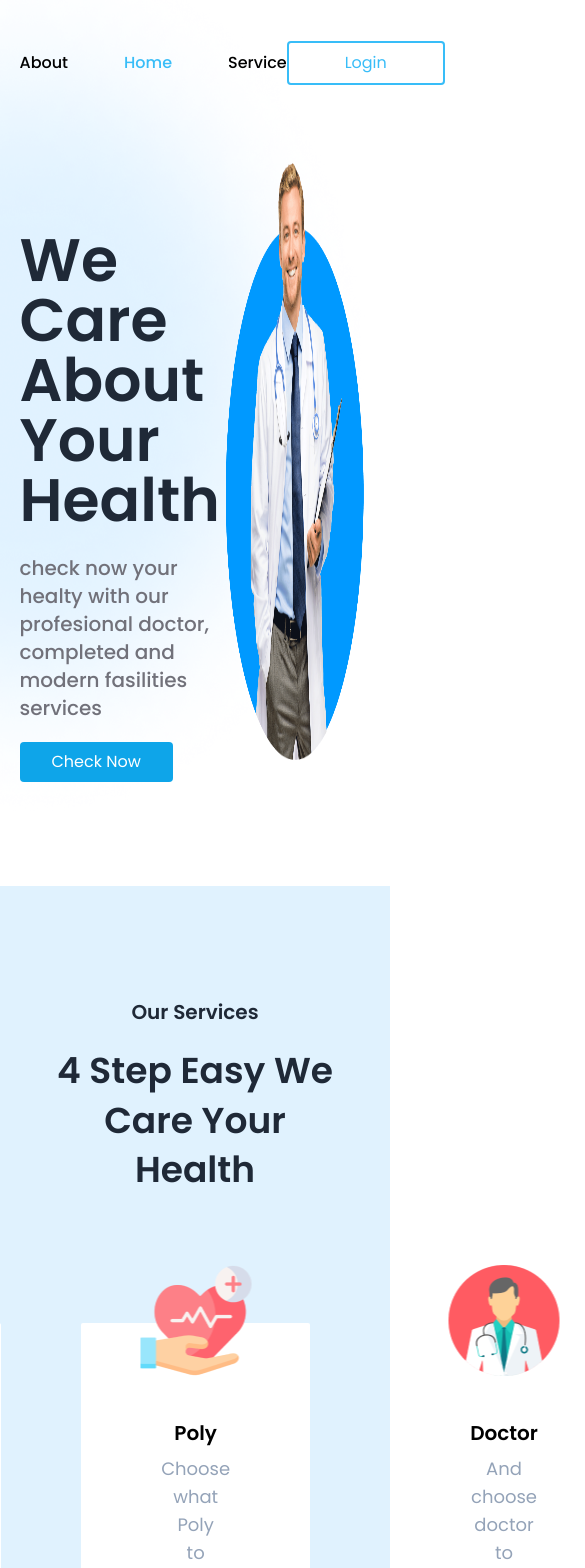
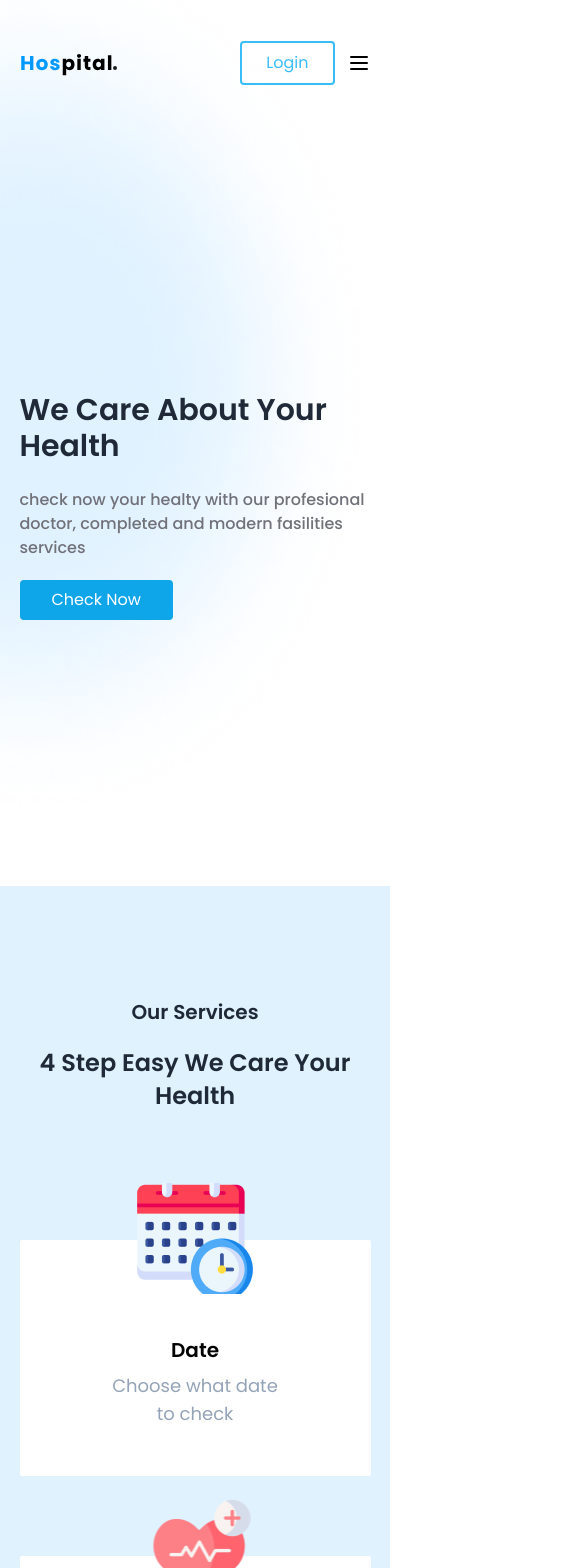
Before and after one commit to ulugbek-code/uic-test, a Vue app: page / in a window 390 px wide. Shown: the top 1568 px of the page, 585 px wide, since content can reach past the window. Built offline with nearby package versions, Linux system fonts and the light colour scheme.

Commit message:
responsive made

```diff
--- a/src/components/UI/NavBar.vue
+++ b/src/components/UI/NavBar.vue
@@ -1,11 +1,11 @@
 <template>
-  <header class="">
+  <header :class="{ 'bg-white': isMobileOpen }">
     <div class="container mx-auto">
       <nav class="flex justify-between items-center">
         <div>
           <img src="../../assets/logo.svg" class="cursor-pointer" alt="" />
         </div>
-        <div class="flex space-x-14 font-medium">
+        <div class="hidden sm:flex space-x-14 font-medium">
           <router-link to="/about" class="hover:text-sky-400"
             >About</router-link
           >
@@ -14,31 +14,73 @@
             >Service</router-link
           >
         </div>
-        <div>
+        <div class="flex items-center gap-3">
           <button
             class="
               border-sky-400
               rounded
               border-2
               py-2
-              px-14
+              px-6
               text-sky-400
               hover:border-sky-500 hover:text-sky-500
+              sm:px-14
             "
           >
             Login
           </button>
+          <svg
+            @click="isMobileOpen = !isMobileOpen"
+            xmlns="http://www.w3.org/2000/svg"
+            class="block cursor-pointer sm:hidden"
+            width="24"
+            height="24"
+            viewBox="0 0 24 24"
+            stroke-width="2"
+            stroke="currentColor"
+            fill="none"
+            stroke-linecap="round"
+            stroke-linejoin="round"
+          >
+            <path stroke="none" d="M0 0h24v24H0z" fill="none"></path>
+            <line x1="4" y1="6" x2="20" y2="6"></line>
+            <line x1="4" y1="12" x2="20" y2="12"></line>
+            <line x1="4" y1="18" x2="20" y2="18"></line>
+          </svg>
         </div>
       </nav>
     </div>
-    <!-- <div v-if="$route.path === '/'" class="h-screen absolute top-0 -z-10">
-      <img src="../../assets/circle.png" alt="" class="w-full h-full" />
-    </div> -->
+    <transition name="fade" mode="out-in">
+      <ul
+        v-if="isMobileOpen"
+        class="absolute w-full font-medium p-8 text-center bg-white"
+      >
+        <li>
+          <router-link to="/about" class="hover:text-sky-400"
+            >About</router-link
+          >
+        </li>
+        <li class="my-4">
+          <router-link to="/" class="hover:text-sky-400">Home</router-link>
+        </li>
+        <li>
+          <router-link to="/service" class="hover:text-sky-400"
+            >Service</router-link
+          >
+        </li>
+      </ul>
+    </transition>
   </header>
 </template>
 
 <script>
-export default {};
+export default {
+  data() {
+    return {
+      isMobileOpen: false,
+    };
+  },
+};
 </script>
 
 <style scoped>
@@ -48,4 +90,17 @@ nav {
 a.router-link-active {
   color: rgb(56 189 248);
 }
+li {
+  user-select: none;
+}
+.fade-enter-from,
+.fade-leave-to {
+  opacity: 0;
+  transform: translateY(-10px);
+}
+
+.fade-enter-active,
+.fade-leave-active {
+  transition: all 0.15s linear;
+}
 </style>
--- a/src/components/UI/TheFooter.vue
+++ b/src/components/UI/TheFooter.vue
@@ -1,10 +1,10 @@
 <template>
   <footer class="bg-sky-100 py-16">
     <div class="container mx-auto">
-      <div class="flex justify-between">
+      <div class="sm:flex justify-between">
         <div class="basis-3/6">
           <img src="../../assets/logo.svg" alt="" />
-          <p class="w-4/5 leading-7 my-4">
+          <p class="w-full sm:w-4/5 leading-7 my-4">
             Our hospital tries to answer the challenges in the community's need
             for quality dental health services but still affordable by a wide
             audience.
@@ -42,7 +42,7 @@
             />
           </div>
         </div>
-        <div class="basis-1/6">
+        <div class="basis-1/6 my-8 sm:my-0 text-center sm:text-left">
           <h5 class="text-xl font-semibold">Menus</h5>
           <ul>
             <li class="my-3 hover:text-sky-400">
@@ -70,7 +70,9 @@
             "
             placeholder="Enter Your Email"
           />
-          <the-button title="Subscribe"></the-button>
+          <div class="float-right sm:float-left">
+            <the-button title="Subscribe"></the-button>
+          </div>
         </div>
       </div>
     </div>
--- a/src/components/home/AboutUs.vue
+++ b/src/components/home/AboutUs.vue
@@ -1,8 +1,8 @@
 <template>
   <section class="h-screen">
     <div class="container mx-auto h-full">
-      <div class="flex h-full items-center">
-        <div class="flex-1 h-3/4">
+      <div class="flex h-full items-center gap-4">
+        <div class="hidden md:block flex-1 h-1/2 lg:h-3/4">
           <img src="../../assets/girl.png" class="h-full mx-auto" alt="" />
         </div>
         <div class="flex-1">
@@ -10,7 +10,7 @@
           <h2 class="text-4xl font-semibold leading-snug text-zinc-800 mb-5">
             We help your Health
           </h2>
-          <p class="text-lg leading-8 text-slate-400 mb-10">
+          <p class="text-normal md:text-lg leading-8 text-slate-400 mb-10">
             This profile describes the activities of health services and medical
             support as well as the facilities and conditions of the General
             Hospital which is reflected in the general public served from all
--- a/src/components/home/DoctorsSection.vue
+++ b/src/components/home/DoctorsSection.vue
@@ -1,15 +1,17 @@
 <template>
-  <section class="h-screen bg-sky-100 p-12">
+  <section class="min-h-screen bg-sky-100 pt-12 pb-24 px-10 sm:p-12">
     <div class="container mx-auto h-full">
       <div class="text-gray-800 text-center mb-12">
         <h5 class="text-xl font-semibold text-zinc-800 mb-5">Our Doctors</h5>
-        <h2 class="text-4xl font-semibold text-zinc-800 leading-snug">
+        <h2
+          class="text-2xl sm:text-4xl font-semibold text-zinc-800 leading-snug"
+        >
           Visit Our Professional <br />
           Specialists
         </h2>
       </div>
-      <div class="flex gap-8">
-        <div class="relative flex-1">
+      <div class="md:flex gap-8">
+        <div class="relative flex-1 doctor">
           <img
             src="../../assets/person1.jpg"
             alt=""
@@ -20,7 +22,7 @@
             position="Orthodontist"
           ></doctor-card>
         </div>
-        <div class="relative flex-1">
+        <div class="relative flex-1 doctor">
           <img
             src="../../assets/person2.png"
             alt=""
@@ -31,7 +33,7 @@
             position="Pediatric "
           ></doctor-card>
         </div>
-        <div class="relative flex-1">
+        <div class="relative flex-1 doctor">
           <img
             src="../../assets/person3.png"
             alt=""
@@ -42,7 +44,7 @@
             position="Dentist"
           ></doctor-card>
         </div>
-        <div class="relative flex-1">
+        <div class="relative flex-1 doctor">
           <img
             src="../../assets/person4.png"
             alt=""
@@ -71,4 +73,9 @@ export default {
 .each-card {
   bottom: -3rem;
 }
+@media (max-width: 768px) {
+  .doctor:not(:last-child) {
+    margin-bottom: 5rem;
+  }
+}
 </style>
--- a/src/components/home/ServiceSection.vue
+++ b/src/components/home/ServiceSection.vue
@@ -1,14 +1,14 @@
 <template>
-  <section class="h-screen bg-sky-100">
+  <section class="min-h-screen bg-sky-100">
     <div class="container h-full mx-auto flex-col py-28">
       <div class="text-gray-800 text-center mb-32">
         <h5 class="text-xl font-semibold mb-5">Our Services</h5>
-        <h2 class="text-4xl font-semibold leading-snug">
+        <h2 class="text-2xl sm:text-4xl font-semibold leading-snug">
           4 Step Easy We Care Your <br />
           Health
         </h2>
       </div>
-      <div class="flex justify-center gap-x-20">
+      <div class="md:flex justify-center gap-x-20">
         <div
           class="
             each
@@ -85,4 +85,9 @@ export default {};
   top: -3.6rem;
   transform: translateX(-50%);
 }
+@media (max-width: 768px) {
+  .each:not(:last-child) {
+    margin-bottom: 5rem;
+  }
+}
 </style>
--- a/src/components/home/ShowCase.vue
+++ b/src/components/home/ShowCase.vue
@@ -3,17 +3,17 @@
     <div class="container mx-auto h-full">
       <div class="flex h-full w-full items-center">
         <div class="flex-1">
-          <h1 class="text-6xl font-bold text-gray-800 mb-6">
+          <h1 class="text-3xl md:text-6xl font-bold text-gray-800 mb-6">
             We Care About Your Health
           </h1>
-          <h5 class="text-xl font-medium text-zinc-500 mb-5">
+          <h5 class="text-normal md:text-xl font-medium text-zinc-500 mb-5">
             check now your healty with our profesional doctor, completed and
             modern fasilities services
           </h5>
           <the-button title="Check Now"></the-button>
         </div>
-        <div class="flex-1 h-full">
-          <img src="../../assets/hero.png" class="ml-auto h-5/6" alt="" />
+        <div class="hidden sm:block flex-1 md:h-full">
+          <img src="../../assets/hero.png" class="ml-auto md:h-5/6" alt="" />
         </div>
       </div>
     </div>
--- a/src/components/home/TestimonialSection.vue
+++ b/src/components/home/TestimonialSection.vue
@@ -3,14 +3,24 @@
     <div class="container mx-auto">
       <div class="text-gray-800 mb-12">
         <h5 class="text-xl font-semibold text-zinc-800 mb-5">Testimonials</h5>
-        <h2 class="text-4xl font-semibold text-zinc-800 leading-snug">
+        <h2
+          class="text-2xl md:text-4xl font-semibold text-zinc-800 leading-snug"
+        >
           What they say after visiting <br />
           our hospital
         </h2>
       </div>
-      <div class="flex gap-4 mb-20">
+      <div class="sm:flex gap-4 mb-20">
         <div
-          class="flex-1 bg-sky-100 rounded-md overflow-hidden drop-shadow-lg"
+          class="
+            flex-1
+            bg-sky-100
+            rounded-md
+            overflow-hidden
+            drop-shadow-lg
+            mb-6
+            sm:mb-0
+          "
         >
           <img
             src="../../assets/doc-section1.jpg"
@@ -49,11 +59,13 @@
         </div>
       </div>
       <div class="bg-stone-800 text-white p-12">
-        <h3 class="text-4xl font-semibold mb-10 w-1/3">
+        <h3 class="text-xl sm:text-4xl font-semibold mb-10 w-full sm:w-1/3">
           Let's consult your health with our doctor
         </h3>
-        <div class="flex justify-between items-center">
-          <h6 class="text-lg font-medium">We will provide the best service.</h6>
+        <div class="sm:flex justify-between items-center">
+          <h6 class="text-normal sm:text-lg font-medium mb-4 sm:mb-0">
+            We will provide the best service.
+          </h6>
           <the-button title="Contact Us"></the-button>
         </div>
       </div>
--- a/src/pages/HomePage.vue
+++ b/src/pages/HomePage.vue
@@ -1,10 +1,12 @@
 <template>
+  <div class="overflow-hidden">
     <show-case></show-case>
     <service-section></service-section>
     <about-us></about-us>
     <doctors-section></doctors-section>
     <testimonial-section></testimonial-section>
     <the-footer></the-footer>
+  </div>
 </template>
 
 <script>
```
Lines whose indentation alone changed are shown as unchanged.
